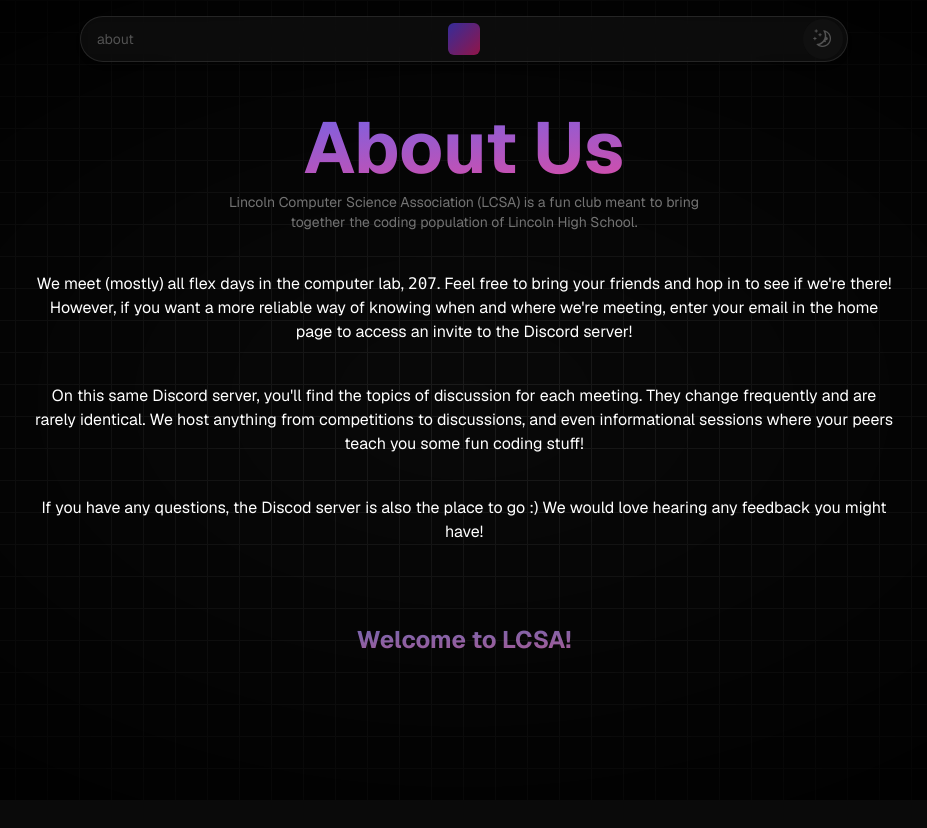
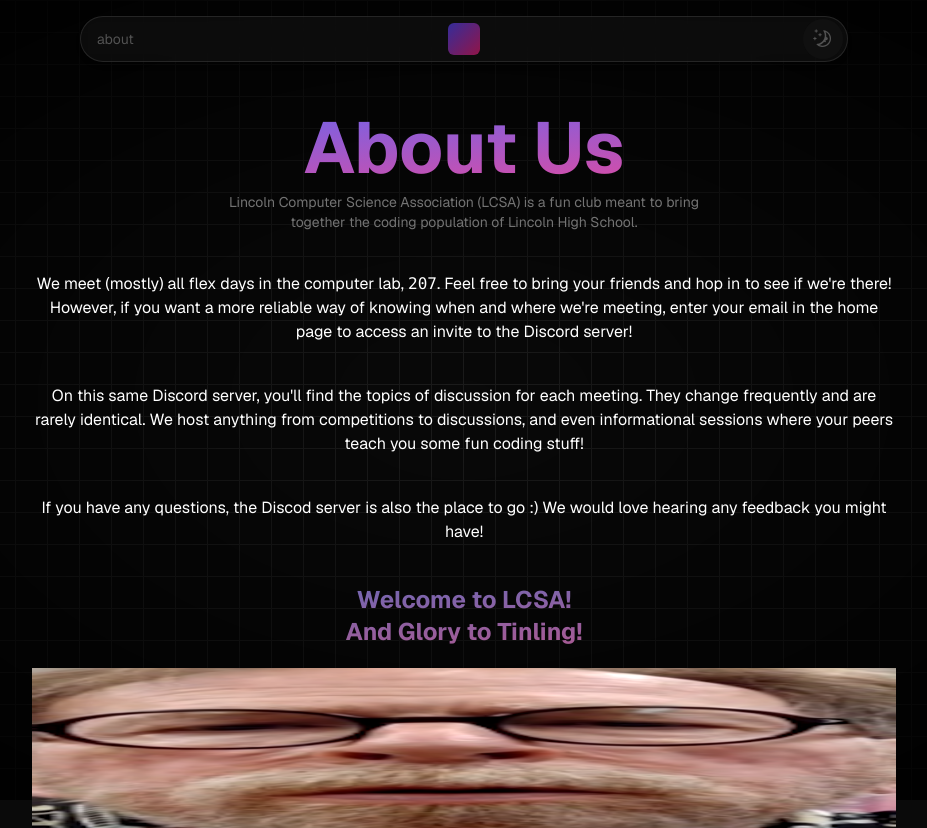
Before and after one commit to Sidd-underscore/Computer-Science-Club-Website, a Next.js app: page /about in a window 1280 px wide. Shown: the whole page, without its empty margins (176-1103 px from the left). Before the commit the page ends 800 px from the top, so only its background shows below. Built offline with nearby package versions, Linux system fonts and the light colour scheme.

Commit message:
you know what to do

```diff
--- a/app/about/page.jsx
+++ b/app/about/page.jsx
@@ -1,3 +1,4 @@
+import Image from "next/image";
 export default function AboutPage() {
   return (
     <div className="relative h-screen w-screen">
@@ -15,11 +16,11 @@ export default function AboutPage() {
           </p>
 
           <p className="mt-10 text-center">
-            We meet (mostly) all flex days in the computer lab, <code>207</code>. Feel free
-            to bring your friends and hop in to see if we&apos;re there!
-            However, if you want a more reliable way of knowing when and where
-            we&apos;re meeting, enter your email in the home page to access an
-            invite to the Discord server!
+            We meet (mostly) all flex days in the computer lab, <code>207</code>
+            . Feel free to bring your friends and hop in to see if we&apos;re
+            there! However, if you want a more reliable way of knowing when and
+            where we&apos;re meeting, enter your email in the home page to
+            access an invite to the Discord server!
           </p>
 
           <p className="mt-10 text-center">
@@ -31,12 +32,21 @@ export default function AboutPage() {
           </p>
 
           <p className="mt-10 text-center">
-            If you have any questions, the Discod server is also the place to go :) We would love hearing any feedback you might have!
+            If you have any questions, the Discod server is also the place to go
+            :) We would love hearing any feedback you might have!
           </p>
 
-          <h3 className="relative z-10 mt-20 bg-gradient-to-br opacity-75 from-indigo-400 to-pink-400 bg-clip-text text-center text-xl font-bold text-transparent md:text-2xl">
-            Welcome to LCSA!
+          <h3 className="relative z-10 mt-10 mb-5 bg-gradient-to-br from-indigo-400 to-pink-400 bg-clip-text text-center text-xl font-bold text-transparent opacity-75 md:text-2xl">
+            Welcome to LCSA! <br />
+            And Glory to Tinling!
           </h3>
+          <Image
+            className="w-full h-40"
+            src="/tinling.png"
+            alt="Tinling"
+            width={1000}
+            height={1000}
+          />
         </div>
       </div>
     </div>
```
Also changed, not shown: public/tinling.png (added).
